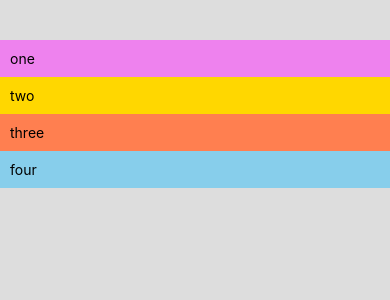
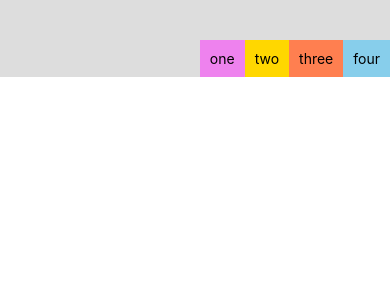
Before and after one commit to Dreezy305/ReactNative_Practice, a React Native app: screen / in a window 390 px wide. Shown: the top 300 px of the page. Built offline with nearby package versions, Linux system fonts and the light colour scheme.

Commit message:
flex box

```diff
--- a/components/sandbox.js
+++ b/components/sandbox.js
@@ -14,7 +14,9 @@ export default function Sandbox() {
 
 const styles = StyleSheet.create({
   container: {
-    flex: 1,
+    // flex: 1,
+    flexDirection: "row",
+    justifyContent: "flex-end",
     paddingTop: 40,
     backgroundColor: "#ddd",
   },
```
